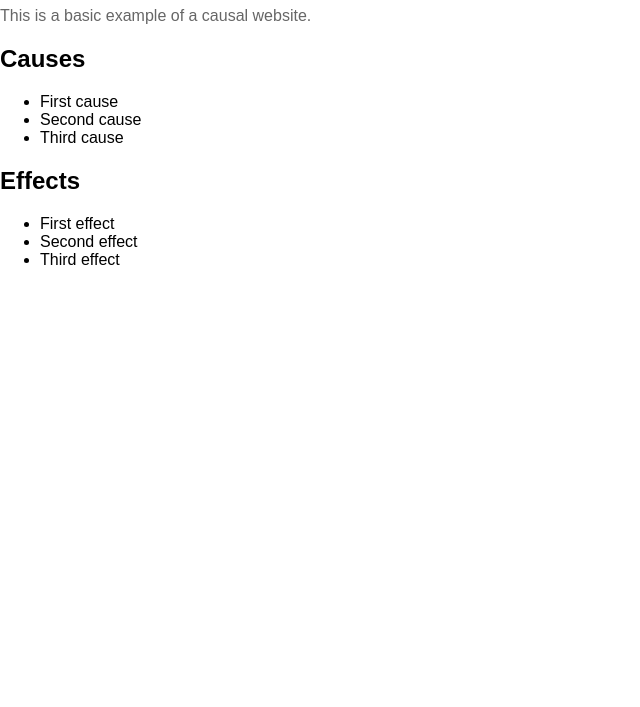
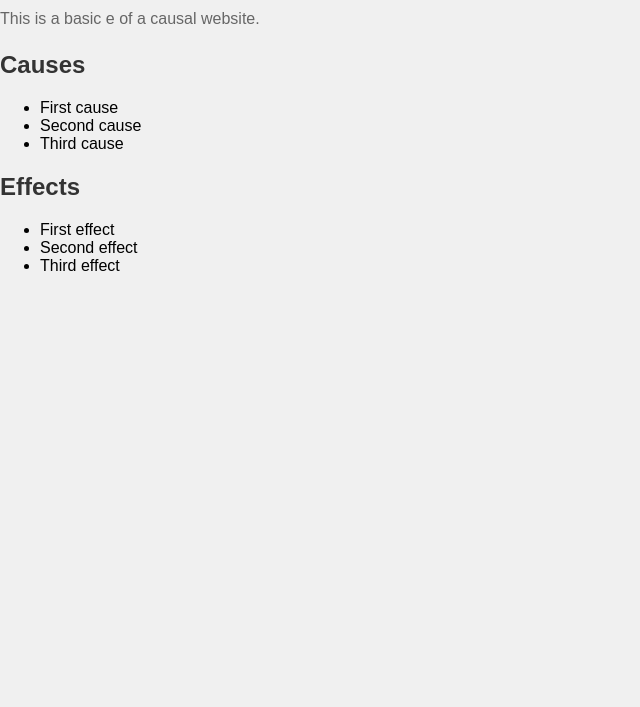
Before and after one commit to MJsales/carlson, a plain HTML site: page index.html in a window 1280 px wide. Shown: the part 93-800 px from the top of the page, without its empty margins (0-640 px from the left). Drawn offline with Linux system fonts and the light colour scheme.

Commit message:
Update index.html

```diff
--- a/index.html
+++ b/index.html
@@ -2,7 +2,7 @@
 <!DOCTYPE html>
 <html>
 <head>
-<link rel="stylesheet" type="text/css" href="styles.css">
+<link rel="stylesheet" type="text/css" href="css.css">
    <img src="pic.png">
   <style>
     body {
@@ -25,7 +25,7 @@
 <body>
   <h1>Welcome to Jason Carlson Website</h1>
 
-  <p>This is a basic example of a causal website.</p>
+  <p>This is a basic e of a causal website.</p>
 
   <h2>Causes</h2>
   <ul>
```
